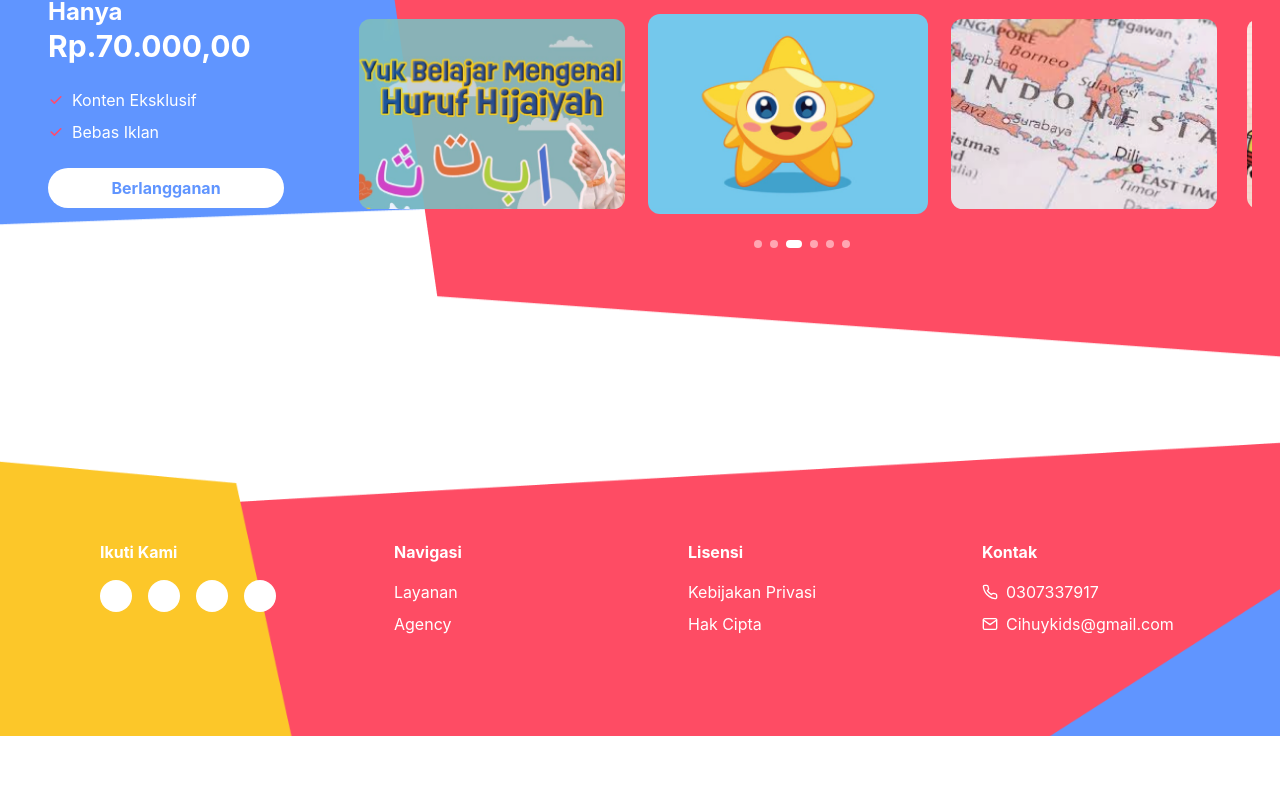
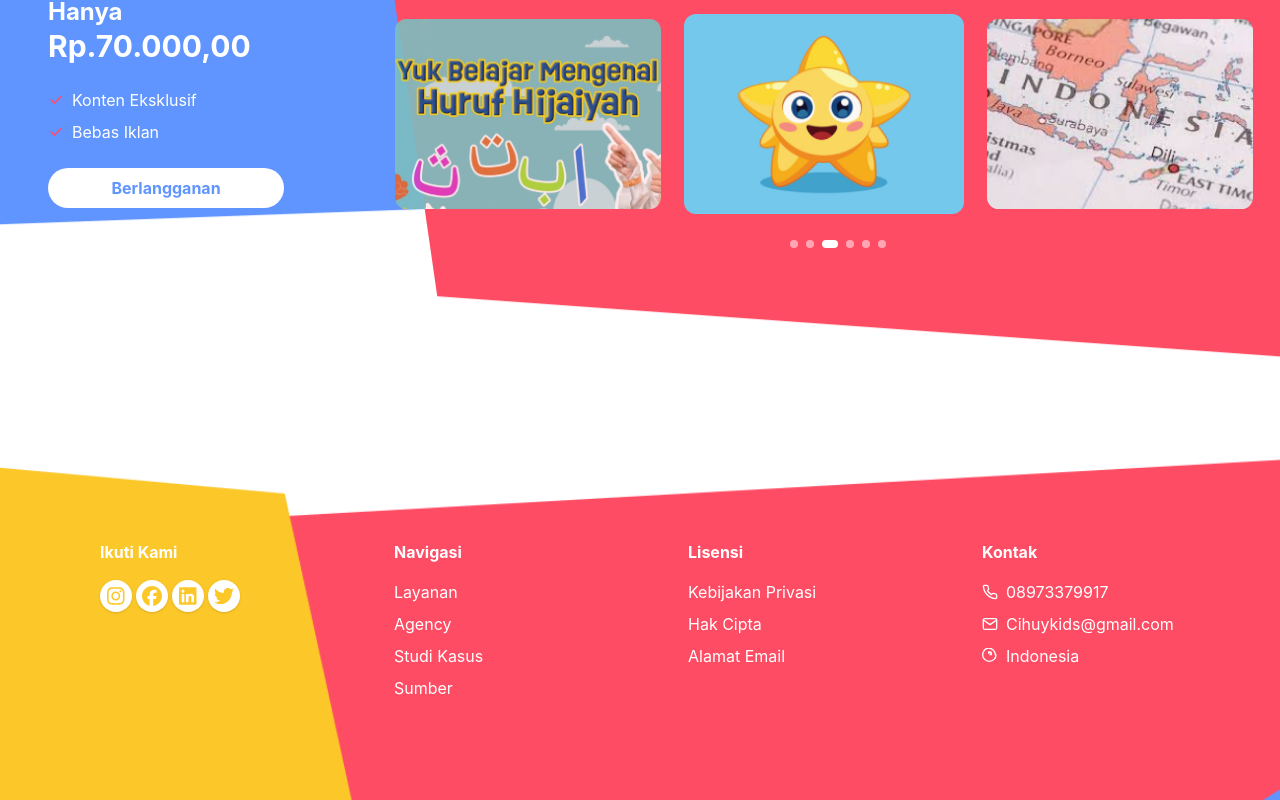
Before and after one commit to AlhadiDewana/cihuy-kids-v2, a React (Create React App) app: page / in a window 1280 px wide. Shown: the part 1236-2036 px from the top of the page. Before the commit the page ends 1972 px from the top, so only its background shows below. Built offline with nearby package versions, Linux system fonts and the light colour scheme.

Commit message:
minor" tipis"

```diff
--- a/package.json
+++ b/package.json
@@ -3,6 +3,10 @@
   "version": "0.1.0",
   "private": true,
   "dependencies": {
+    "@fortawesome/fontawesome-svg-core": "^6.7.1",
+    "@fortawesome/free-brands-svg-icons": "^6.7.1",
+    "@fortawesome/free-solid-svg-icons": "^6.7.1",
+    "@fortawesome/react-fontawesome": "^0.2.2",
     "@headlessui/react": "^2.2.0",
     "@testing-library/user-event": "^13.5.0",
     "autoprefixer": "^10.4.20",
--- a/src/components/Header/style/Header.css
+++ b/src/components/Header/style/Header.css
@@ -81,7 +81,7 @@
   color: #fff; /* Text color on hover */
 }
 .sticky-button {
-  background-color: red; /* color when sticky */
+  background-color: #FE4C64; /* color when sticky */
   color: #fff;
 }
 
--- /dev/null
+++ b/src/components/admin/content/GameData.jsx
@@ -0,0 +1,60 @@
+const gameContent = [
+    {
+      id: 1,
+      title: 'Zoo Boom',
+      description: 'Match cute animal cubes in this colorful puzzle game!',
+      thumbnail: "https://img.cdn.famobi.com/portal/html5games/images/tmp/ZooBoomTeaser.jpg?v=0.2-766f7fc0",
+      url: 'https://play.famobi.com/zoo-boom',
+    },
+    {
+      id: 2,
+      title: 'Bottle Flip',
+      description: 'Flip, soar, and conquer in Bottle Flip - the ultimate test of timing and precision!',
+      thumbnail: "https://img.cdn.famobi.com/portal/html5games/images/tmp/BottleFlipTeaser.jpg?v=0.2-766f7fc0",
+      url: 'https://play.famobi.com/bottle-flip',
+    },
+    {
+      id: 3,
+      title: 'Shopaholic Black Friday',
+      description: 'Flip, soar, and conquer in Bottle Flip - the ultimate test of timing and precision!',
+      thumbnail: "https://agamecdn.com/system/static/thumbs/spil_thumb_big/93373/webp_shopaholic-black-friday_200x120.webp?1731328303",
+      url: 'https://www.games.co.id/permainan_/shopaholic-black-friday',
+    },
+    {
+      id: 4,
+      title: 'Pengu Slide',
+      description: 'Slide to survive and fly to thrive in Pengu Slide - the ultimate penguin adventure game!',
+      thumbnail: "https://img.cdn.famobi.com/portal/html5games/images/tmp/PenguSlideTeaser.jpg?v=0.2-eb120258",
+      url: 'https://play.famobi.com/pengu-slide',
+    },
+    {
+      id: 5,
+      title: 'Bubble Tower 3D',
+      description: 'If youre a friend of oldschool bubbleshooters then you will love Bubble Tower 3D.',
+      thumbnail: "https://img.cdn.famobi.com/portal/html5games/images/tmp/BubbleTower3dTeaser.jpg?v=0.2-eb120258",
+      url: 'https://play.famobi.com/bubble-tower-3d',
+    },
+    {
+      id: 6,
+      title: 'Pair Up 3D',
+      description: 'Master the art of matching in Pair Up 3D! Dive into the captivating world of Pair Up 3D.',
+      thumbnail: "https://img.cdn.famobi.com/portal/html5games/images/tmp/PairUp3dTeaser.jpg?v=0.2-eb120258",
+      url: 'https://play.famobi.com/pair-up-3d',
+    },
+    {
+      id: 7,
+      title: '7 Words',
+      description: 'If you like puzzles and crosswords, this is the perfect game for you!',
+      thumbnail: "https://img.cdn.famobi.com/portal/html5games/images/tmp/7WordsTeaser.jpg?v=0.2-eb120258",
+      url: 'https://play.famobi.com/7-words',
+    },
+    {
+      id: 8,
+      title: 'Guess Their Answer',
+      description: 'Compete, guess, and conquer in Guess Their Answer - the ultimate trivia showdown!',
+      thumbnail: "https://img.cdn.famobi.com/portal/html5games/images/tmp/GuessTheirAnswerTeaser.jpg?v=0.2-eb120258",
+      url: 'https://play.famobi.com/guess-their-answer',
+    },
+  ];
+
+  export default gameContent;
--- a/src/components/footer/Footer.js
+++ b/src/components/footer/Footer.js
@@ -1,40 +1,102 @@
 import React from 'react';
 import '../footer/style/Footer.css'
+import { faInstagram, faFacebook, faLinkedin, faTwitter } from '@fortawesome/free-brands-svg-icons';
+import { FontAwesomeIcon } from '@fortawesome/react-fontawesome';
+
 
 const Footer = () => {
   return (
     <footer className="footer text-white py-8 mt-24">
       <div className="container mx-auto ">
         <div className="grid grid-cols-1 md:grid-cols-4 gap-24">
+
+          {/* Sosmed */}
           <div>
             <h3 className="font-bold mb-4">Ikuti Kami</h3>
-            <div className="flex space-x-4">
-              {/* Social Media Icons */}
-              <div className="w-8 h-8 bg-white rounded-full"></div>
-              <div className="w-8 h-8 bg-white rounded-full"></div>
-              <div className="w-8 h-8 bg-white rounded-full"></div>
-              <div className="w-8 h-8 bg-white rounded-full"></div>
+            <div className="flex space-x-1">
+              {/* Instagram */}
+              <a
+                href="https://www.instagram.com"
+                target="_blank"
+                rel="noopener noreferrer"
+                className="w-8 h-8 flex items-center justify-center bg-white rounded-full shadow hover:bg-black transition"
+              >
+                <FontAwesomeIcon icon={faInstagram} className="text-[#FCC729] text-xl" />
+              </a>
+
+              {/* Facebook */}
+              <a
+                href="https://www.facebook.com"
+                target="_blank"
+                rel="noopener noreferrer"
+                className="w-8 h-8 flex items-center justify-center bg-white rounded-full shadow hover:bg-black transition"
+              >
+                <FontAwesomeIcon icon={faFacebook} className="text-[#FCC729] text-xl" />
+              </a>
+
+              {/* LinkedIn */}
+              <a
+                href="https://www.linkedin.com"
+                target="_blank"
+                rel="noopener noreferrer"
+                className="w-8 h-8 flex items-center justify-center bg-white rounded-full shadow hover:bg-black transition"
+              >
+                <FontAwesomeIcon icon={faLinkedin} className="text-[#FCC729] text-xl" />
+              </a>
+
+              {/* Twitter */}
+              <a
+                href="https://www.twitter.com"
+                target="_blank"
+                rel="noopener noreferrer"
+                className="w-8 h-8 flex items-center justify-center bg-white rounded-full shadow hover:bg-black transition"
+              >
+                <FontAwesomeIcon icon={faTwitter} className="text-[#FCC729] text-xl" />
+              </a>
           </div>
+
           </div>
+
+          {/* Navigasi */}
           <div>
             <h3 className="font-bold mb-4">Navigasi</h3>
             <ul className="space-y-2">
-              <li>Layanan</li>
-              <li>Agency</li>
+            <li>
+              <a href="#layanan" className="hover:text-black">Layanan</a>
+            </li>
+            <li>
+              <a href="#agency" className="hover:text-black">Agency</a>
+            </li>
+            <li>
+              <a href="#studi-kasus" className="hover:text-black">Studi Kasus</a>
+            </li>
+            <li>
+              <a href="#sumber" className="hover:text-black">Sumber</a>
+            </li>
             </ul>
           </div>
+
+          {/* Lisensi */}
           <div>
             <h3 className="font-bold mb-4">Lisensi</h3>
             <ul className="space-y-2">
-              <li>Kebijakan Privasi</li>
-              <li>Hak Cipta</li>
+            <li>
+              <a href="#kebijakan-privasi" className="hover:text-black">Kebijakan Privasi</a>
+            </li>
+            <li>
+              <a href="#hak-cipta" className="hover:text-black">Hak Cipta</a>
+            </li>
+            <li>
+              <a href="#alamat-email" className="hover:text-black">Alamat Email</a>
+            </li>
             </ul>
           </div>
+
+          {/* Kontak */}
           <div>
             <h3 className="font-bold mb-4">Kontak</h3>
             <ul className="space-y-2">
               <li className="flex items-center">
-                {/* Phone Icon */}
               <svg
                 className="w-4 h-4 mr-2"
                 viewBox="0 0 24 24"
@@ -46,10 +108,9 @@ const Footer = () => {
               >
                 <path d="M22 16.92v3a2 2 0 0 1-2.18 2 19.79 19.79 0 0 1-8.63-3.07 19.5 19.5 0 0 1-6-6 19.79 19.79 0 0 1-3.07-8.67A2 2 0 0 1 4.11 2h3a2 2 0 0 1 2 1.72 12.84 12.84 0 0 0 .7 2.81 2 2 0 0 1-.45 2.11L8.09 9.91a16 16 0 0 0 6 6l1.27-1.27a2 2 0 0 1 2.11-.45 12.84 12.84 0 0 0 2.81.7A2 2 0 0 1 22 16.92z" />
               </svg>
-                0307337917
+              <a href="tel:08973379917" className="hover:text-black">08973379917</a>
               </li>
               <li className="flex items-center">
-                {/* Mail Icon */}
                 <svg
                   className="w-4 h-4 mr-2"
                   viewBox="0 0 24 24"
@@ -62,7 +123,22 @@ const Footer = () => {
                   <path d="M4 4h16c1.1 0 2 .9 2 2v12c0 1.1-.9 2-2 2H4c-1.1 0-2-.9-2-2V6c0-1.1.9-2 2-2z" />
                   <polyline points="22,6 12,13 2,6" />
                 </svg>
-                Cihuykids@gmail.com
+                <a href="mailto:Cihuykids@gmail.com" className="hover:text-black">Cihuykids@gmail.com</a>
+              </li>
+              <li className="flex items-center">
+                <svg
+                  className="w-4 h-4 mr-2"
+                  viewBox="0 0 24 24"
+                  fill="none"
+                  stroke="currentColor"
+                  strokeWidth="2"
+                  strokeLinecap="round"
+                  strokeLinejoin="round"
+                >
+                  <path d="M21 10c0 5.523-4.477 10-10 10S1 15.523 1 10 5.477 0 10 0s10 4.477 10 10z" />
+                  <path d="M10 6a4 4 0 0 1 4 4h-2a2 2 0 1 0-2-2V6z" />
+                </svg>
+                <span>Indonesia</span>
               </li>
             </ul>
           </div>
--- a/src/components/footer/style/Footer.css
+++ b/src/components/footer/style/Footer.css
@@ -1,7 +1,7 @@
 .footer {
     background-image: url(../../../assets/footer-bg.png);
     background-size: cover;
-    background-position: center;
+    background-position: fixed;
     align-items: center;
     justify-content: center;
     padding: 100px;
--- a/src/page/isi-web/ContentPage.js
+++ b/src/page/isi-web/ContentPage.js
@@ -1,5 +1,4 @@
 import React, { useState, useEffect } from 'react';
-import { useLocation } from 'react-router-dom';
 import Banner from '../../components/content/Banner';
 import Footer from '../../components/footer/Footer.js'
 import Navbar2 from '../../components/Header/Navbar2.jsx'
@@ -7,6 +6,7 @@ import banner1 from '../../assets/isi-web/kinderflix.png'
 import banner2 from '../../assets/isi-web/balonku.png'
 import banner3 from '../../assets/isi-web/flappy.png'
 import banner4 from '../../assets/isi-web/dongeng.png'
+import gameContent from '../../components/admin/content/GameData.jsx';
 import { useNavigate } from 'react-router-dom';
 import { videoAPI, musicAPI, readingAPI } from '../../api';
 
@@ -109,7 +109,7 @@ const ContentCard = ({ item, type }) => {
         navigate(`/music/${item.id}`);
         break;
       case 'game':
-        navigate(`/game/${item.id}`);
+        window.open(item.url, '_blank');
         break;
       case 'bacaan':
         navigate(`/bacaan/${item.id}`);
@@ -171,8 +171,6 @@ const ContentCard = ({ item, type }) => {
 };
 
 const ContentPage = () => {
-  const navigate = useNavigate();
-  const location = useLocation();
   const [currentPage, setCurrentPage] = useState(1);
   const [itemsPerPage] = useState(8);
 
@@ -183,37 +181,6 @@ const ContentPage = () => {
   const [selectedAge, setSelectedAge] = useState(initialAge);
   const [activeTab, setActiveTab] = useState('Video');
 
-  const gameContent = [
-    {
-      id: 1,
-      title: 'Flappy Bird',
-      description: 'A classic arcade game where you flap your wings to avoid obstacles.',
-      thumbnail: "https://img.cdn.famobi.com/portal/html5games/images/tmp/ZooBoomTeaser.jpg?v=0.2-766f7fc0",
-      level: 'Easy',
-      url: 'https://play.famobi.com/zoo-boom',
-    },
-    {
-      id: 2,
-      title: 'Shopaholic Black Friday',
-      thumbnail: "https://agamecdn.com/system/static/thumbs/spil_thumb_big/93373/webp_shopaholic-black-friday_200x120.webp?1731328303",
-      level: 'Easy',
-      url: 'https://www.games.co.id/permainan_/shopaholic-black-friday',
-    },
-    {
-      id: 3,
-      title: 'Pengu Slide',
-      thumbnail: "https://img.cdn.famobi.com/portal/html5games/images/tmp/PenguSlideTeaser.jpg?v=0.2-eb120258",
-      level: 'Easy',
-      url: 'https://play.famobi.com/pengu-slide',
-    },
-    {
-      id: 4,
-      title: 'Bubble Tower 3D',
-      thumbnail: "https://img.cdn.famobi.com/portal/html5games/images/tmp/BubbleTower3dTeaser.jpg?v=0.2-eb120258",
-      level: 'Easy',
-      url: 'https://play.famobi.com/bubble-tower-3d',
-    },
-  ];
 
 
   const featuredContent = [
--- a/src/page/landing/LandingPage.js
+++ b/src/page/landing/LandingPage.js
@@ -84,7 +84,7 @@ const LandingPage = () => {
             </div>
 
             {/* Right side - Image Carousel */}
-            <div className="w-full mt-6 md:mt-0 md:flex-1 md:-mr-[200px]">
+            <div className="w-full px-12 mt-6 md:mt-0 md:flex-1 md:-mr-[200px]">
               <ImageCarousel />
             </div>
           </div>
```
Also changed, not shown: src/page/isi-web/content/Game.jsx (+15 -29 lines), 2 other files (tests, documents, lock files or other folders). Lines whose indentation alone changed are shown as unchanged.
